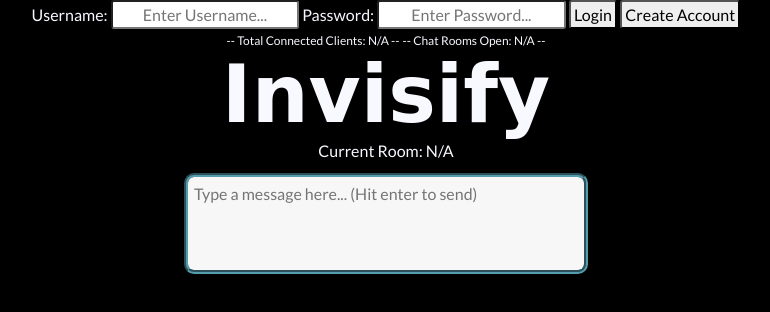
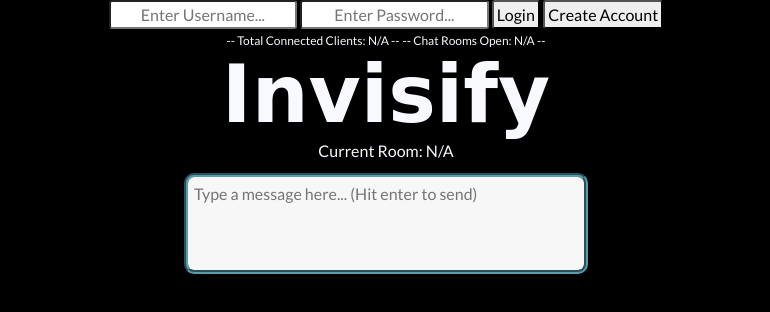
Before and after one commit to FrootLoopJunkie/Echolocation, a website: page public/index.html in a window 1280 px wide. Shown: the whole page, without its empty margins (254-1024 px from the left). Drawn offline with nearby package versions, Linux system fonts and the light colour scheme; no server answers; a web font is replaced by a local one.

Commit message:
Update index.html

```diff
--- a/public/index.html
+++ b/public/index.html
@@ -11,9 +11,7 @@
     <div id='container'>
         <div id='headerContainer'>
             <div id='loginContainer'>
-                <label for="fname">Username:</label>
                 <input type="text" name="username" id="username" placeholder="Enter Username...">
-                <label for="fname">Password:</label>
                 <input type="text" name="password" id="password" placeholder="Enter Password...">
                 <button type="submit">Login</button>
                 <button type="submit">Create Account</button>
```
